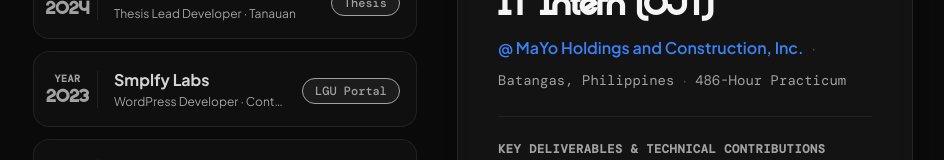
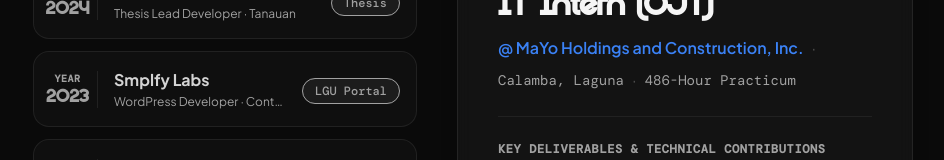
Before and after one commit to JRioP/Rio_Joshua_Portfolio, a Next.js app: page / in a window 1280 px wide. Shown: the part 3693-3853 px from the top of the page, without its empty margins (167-1111 px from the left). Built offline with nearby package versions, Linux system fonts and the light colour scheme.

Commit message:
refactor(experience): update internship location to Calamba Laguna

```diff
--- a/components/ui/ExperienceSection.tsx
+++ b/components/ui/ExperienceSection.tsx
@@ -36,9 +36,9 @@ const EXPERIENCES: ExperienceItem[] = [
     yearLabel: "YEAR",
     yearNumber: "2026",
     pillTag: "486 hrs",
-    locationShort: "Batangas",
+    locationShort: "Calamba",
     duration: "486-Hour Practicum",
-    location: "Batangas, Philippines",
+    location: "Calamba, Laguna",
     badge: "Production Deployment",
     technologies: [
       "WordPress",
```
